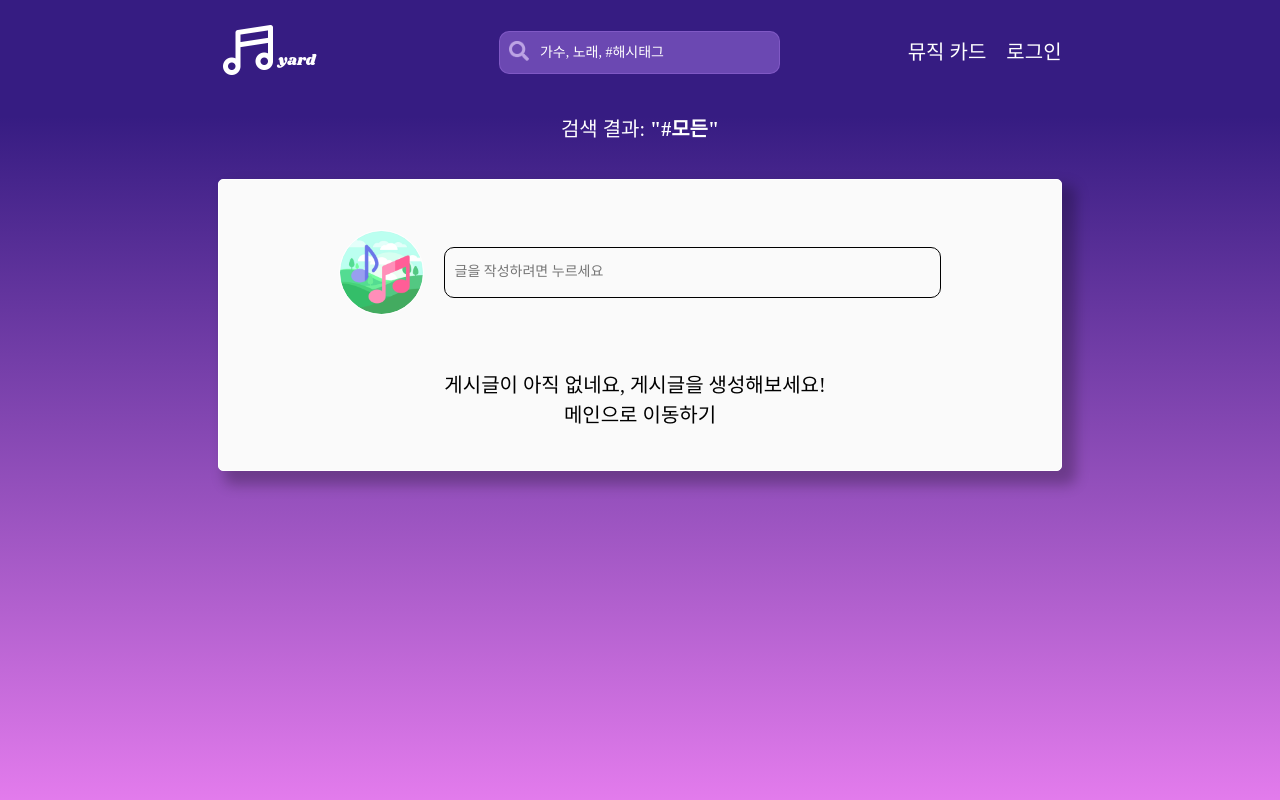
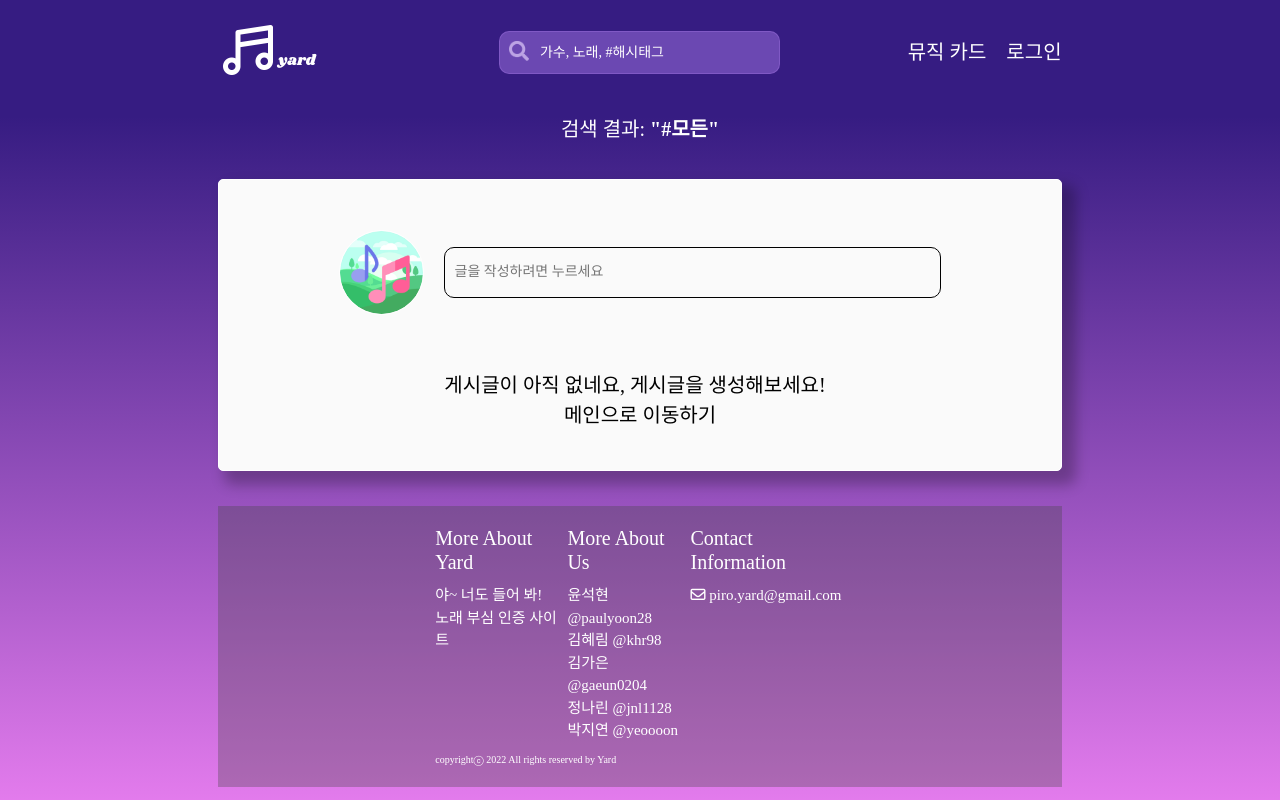
Before and after one commit to jnl1128/Yard, a Django app: page /list/ in a window 1280 px wide. Run offline with Django 4.2, Linux system fonts and the light colour scheme; parts of the project's set-up code (start-up, migrations or seed data) failed here and were passed over; some libraries are stand-ins or nearby versions; some web fonts are replaced.

Commit message:
[FEAT] 푸터 추가

```diff
--- a/static/css/base.css
+++ b/static/css/base.css
@@ -1,3 +1,4 @@
+
 header {
   display: flex;
   flex-direction: row;
--- a/static/css/style.css
+++ b/static/css/style.css
@@ -34,9 +34,10 @@
 html {
   font-size: 62.5%;
   height: 100%;
+  position: relative;
 }
 
-body {
+body:not(footer) {
   display: flex;
   flex-direction: column;
   height: 100%;
@@ -59,3 +60,8 @@ a {
 input:focus {
   outline: none !important;
 }
+
+footer {
+  background-color: rgba(70, 70, 70, 0.329);
+  padding: 2rem 17vw;
+}
--- a/templates/searchBase.html
+++ b/templates/searchBase.html
@@ -36,7 +36,7 @@
 	<title>Yard | 야, 들어봐 너도!</title> <link rel="icon" href="{%static 'img/purpleNote.png' %}">
 </head>
 
-<body>
+<body lang="en">
 	<header class="nav">
 		<div class="nav-logo"><a href="/"><img class="logobtn" src="{% static 'img/logo.png' %}" /></a></div>
 
@@ -64,6 +64,44 @@
 
 
 	{% block content %} {% endblock %}
+	<footer>
+		<div class="footerGrids d-flex justify-content-between">
+			<div class="footerAbout d-flex flex-column align-items-start">
+				<h3 class="mb-3" style="font-size: 2rem;">
+					More About Yard
+				</h3>
+				<p style="font-size: 1.5rem;">
+					야~ 너도 들어 봐!
+					<br>
+					노래 부심 인증 사이트
+				</p>
+			</div>
+			<div class="footerTeam d-flex flex-column align-items-start">
+				<h3 class="mb-3" style="font-size: 2rem;">
+					More About Us
+				</h3>
+				<ul class="d-flex flex-column align-items-start" style="font-size: 1.5rem;">
+					<li>윤석현 <a href="https://github.com/paulyoon28">@paulyoon28</a></li>
+					<li>김혜림 <a href="https://github.com/khr98">@khr98</a></li>
+					<li>김가은 <a href="https://github.com/gaeun0204">@gaeun0204</a></li>
+					<li>정나린 <a href="https://github.com/jnl1128">@jnl1128</a></li>
+					<li>박지연 <a href="https://github.com/yeoooon">@yeoooon</a></li>
+				</ul>
+			</div>
+			<div class="footerContact d-flex flex-column align-items-start">
+				<h3 class="mb-3" style="font-size: 2rem;">
+					Contact Information
+				</h3>
+				<p style="font-size: 1.5rem;">
+					<i class="far fa-envelope"></i>
+					piro.yard@gmail.com
+				</p>
+			</div>
+		</div>
+        <div class="footerBottom mt-3">
+	        <div class="d-flex justify-content-start text-white"><p>copyrightⓒ 2022 All rights reserved by Yard</p></div>
+		</div>
+	</footer>
 	{% block js %} {% endblock %}
 	<script src="{% static 'js/search.js' %}"></script>
 </body>
--- a/user/views.py
+++ b/user/views.py
@@ -56,8 +56,7 @@ def mainSearch(request):
             continue
         else:
             hashTagList[count]=random_object.name
-            count += 1;
-    print(hashTagList)
+            count += 1
     return render(request, 'mainPage.html', {'hashTags':hashTagList})
 
 
```
Also changed, not shown: templates/base.html (+47 -1 lines).
